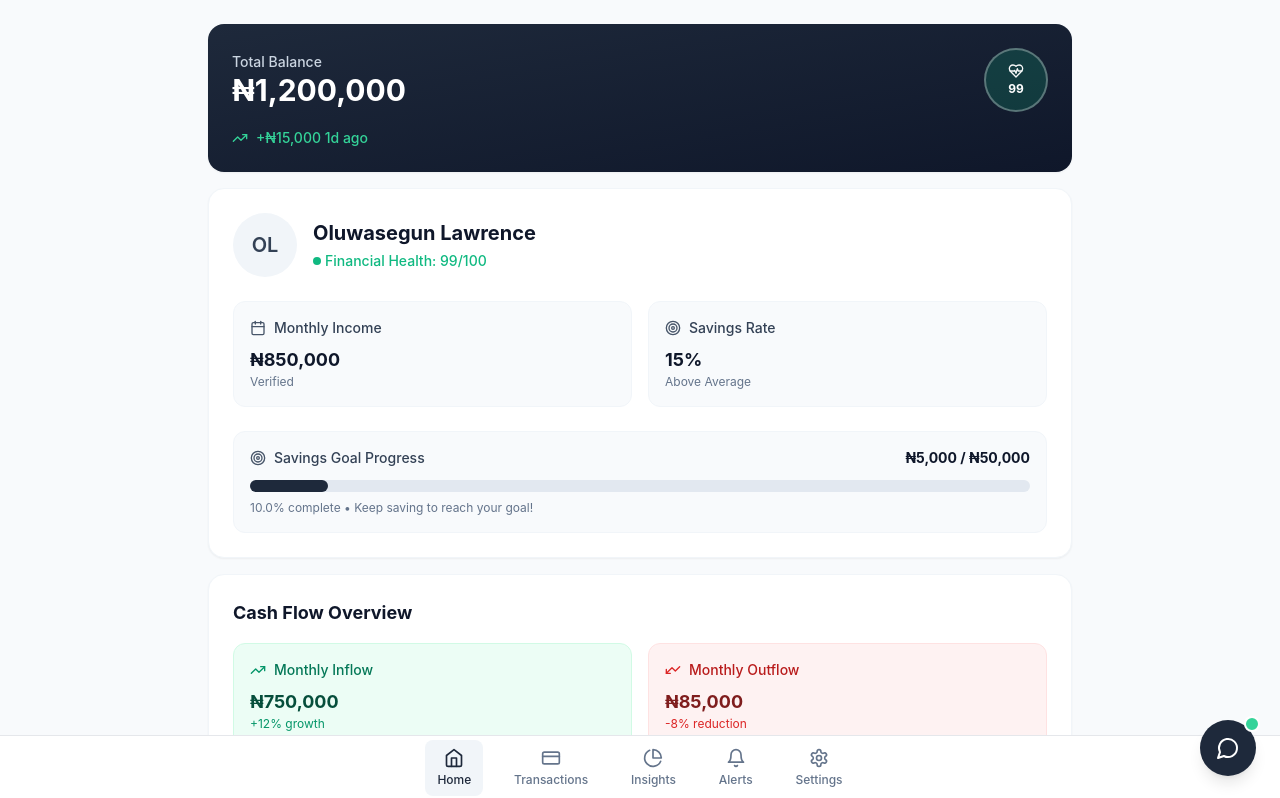
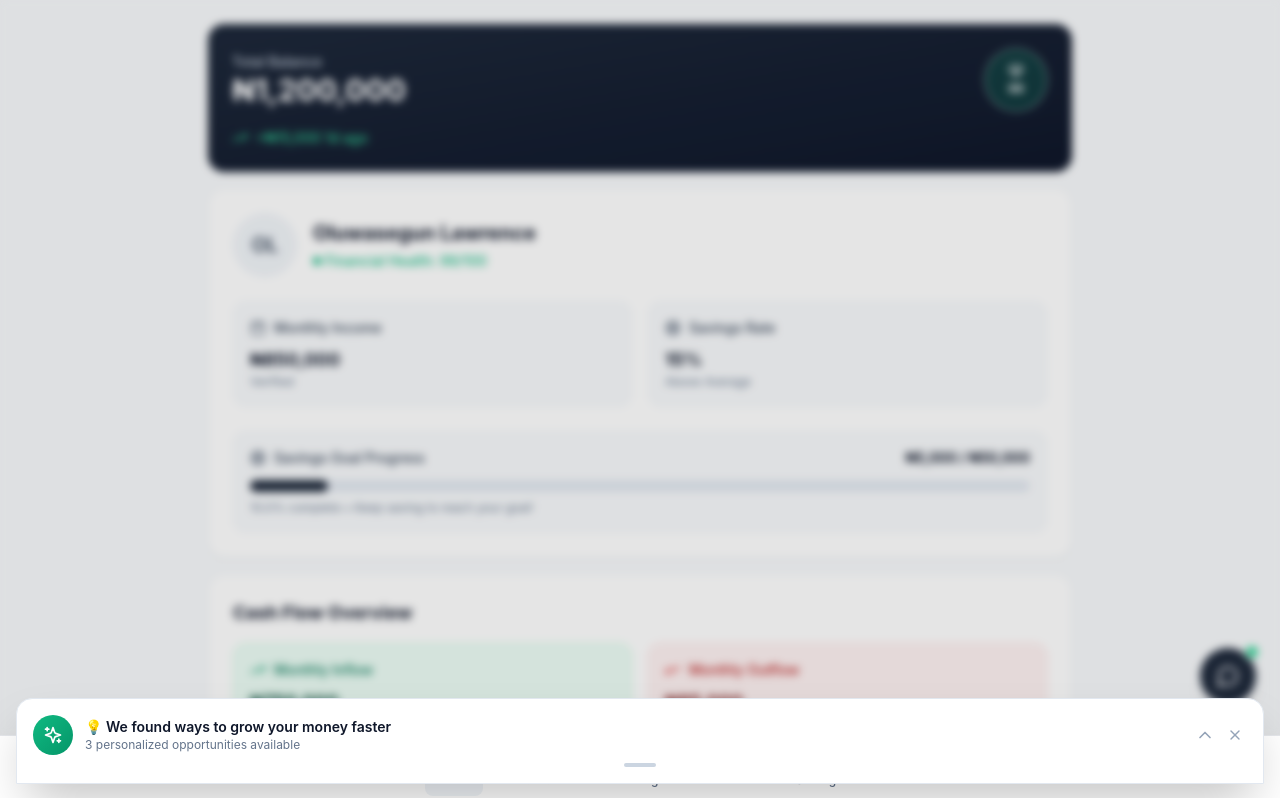
Before and after one commit to Hrhcoolshegs/OmnisAIRecommendation, a React (Vite) app: page / in a window 1280 px wide. Shown: the top 798 px of the page. Built offline with nearby package versions, Linux system fonts and the light colour scheme.

Commit message:
Add Smart Banner Notification System

```diff
--- a/src/App.tsx
+++ b/src/App.tsx
@@ -11,6 +11,7 @@ import RecommendationModal from './components/RecommendationModal';
 import TransactionModal from './components/TransactionModal';
 import FeedbackModal from './components/FeedbackModal';
 import Dashboard from './components/Dashboard';
+import SmartBanner from './components/SmartBanner';
 import { dummyUser, flexibleSavingsRecommendation } from './data/userData';
 import { TransactionResult } from './types/user';
 
@@ -118,6 +119,14 @@ export default function App() {
           />
         )}
 
+        {/* Smart Banner Notification */}
+        {activeTab === 'home' && (
+          <SmartBanner
+            onApplyRecommendation={handleApplyRecommendation}
+            onViewRecommendation={handleViewRecommendation}
+          />
+        )}
+
         {/* Bottom Navigation */}
         <BottomNavigation activeTab={activeTab} onTabChange={setActiveTab} />
 
--- a/src/components/ChatBubble.tsx
+++ b/src/components/ChatBubble.tsx
@@ -278,10 +278,10 @@ export default function ChatBubble({ message, onViewRecommendation }: ChatBubble
 
       {/* Main Chat Bubble */}
       {!showChatPanel && (
-        <div className={`fixed z-50 transition-all duration-300 ease-out ${
+        <div className={`fixed z-40 transition-all duration-300 ease-out ${
           isExpanded
-            ? 'bottom-4 right-4 left-4 lg:left-auto lg:max-w-sm lg:min-w-80'
-            : 'bottom-6 right-4 lg:right-6'
+            ? 'bottom-20 right-4 left-4 lg:left-auto lg:max-w-sm lg:min-w-80'
+            : 'bottom-24 right-4 lg:right-6'
         }`}>
 
           {!isExpanded ? (
--- /dev/null
+++ b/src/components/SmartBanner.tsx
@@ -0,0 +1,259 @@
+import React, { useState, useEffect, useRef } from 'react';
+import { ChevronUp, ChevronDown, X, Sparkles, TrendingUp } from 'lucide-react';
+
+interface SmartBannerProps {
+  onApplyRecommendation: (recommendationId: string) => void;
+  onViewRecommendation: () => void;
+}
+
+export default function SmartBanner({ onApplyRecommendation, onViewRecommendation }: SmartBannerProps) {
+  const [isVisible, setIsVisible] = useState(false);
+  const [isExpanded, setIsExpanded] = useState(false);
+  const [isDismissed, setIsDismissed] = useState(false);
+  const [touchStart, setTouchStart] = useState<number | null>(null);
+  const [touchEnd, setTouchEnd] = useState<number | null>(null);
+  const bannerRef = useRef<HTMLDivElement>(null);
+  const timeoutRef = useRef<NodeJS.Timeout | null>(null);
+
+  // Show banner after 3 seconds
+  useEffect(() => {
+    const timer = setTimeout(() => {
+      if (!isDismissed) {
+        setIsVisible(true);
+      }
+    }, 3000);
+
+    return () => clearTimeout(timer);
+  }, [isDismissed]);
+
+  // Auto-dismiss after 30 seconds if no interaction
+  useEffect(() => {
+    if (isVisible && !isExpanded) {
+      timeoutRef.current = setTimeout(() => {
+        handleDismiss();
+      }, 30000);
+    }
+
+    return () => {
+      if (timeoutRef.current) {
+        clearTimeout(timeoutRef.current);
+      }
+    };
+  }, [isVisible, isExpanded]);
+
+  // Clear auto-dismiss timer when user interacts
+  const clearAutoDismiss = () => {
+    if (timeoutRef.current) {
+      clearTimeout(timeoutRef.current);
+      timeoutRef.current = null;
+    }
+  };
+
+  const handleDismiss = () => {
+    setIsVisible(false);
+    setIsDismissed(true);
+    clearAutoDismiss();
+  };
+
+  const handleExpand = () => {
+    setIsExpanded(true);
+    clearAutoDismiss();
+  };
+
+  const handleCollapse = () => {
+    setIsExpanded(false);
+  };
+
+  const handleTouchStart = (e: React.TouchEvent) => {
+    setTouchEnd(null);
+    setTouchStart(e.targetTouches[0].clientY);
+    clearAutoDismiss();
+  };
+
+  const handleTouchMove = (e: React.TouchEvent) => {
+    setTouchEnd(e.targetTouches[0].clientY);
+  };
+
+  const handleTouchEnd = () => {
+    if (!touchStart || !touchEnd) return;
+
+    const distance = touchStart - touchEnd;
+    const isUpSwipe = distance > 50;
+    const isDownSwipe = distance < -50;
+
+    if (isUpSwipe && !isExpanded) {
+      handleExpand();
+    } else if (isDownSwipe) {
+      if (isExpanded) {
+        handleCollapse();
+      } else {
+        handleDismiss();
+      }
+    }
+  };
+
+  const handleApplyNow = () => {
+    onApplyRecommendation('flexible-savings');
+    handleDismiss();
+  };
+
+  const handleViewMore = () => {
+    onViewRecommendation();
+    handleDismiss();
+  };
+
+  if (!isVisible) return null;
+
+  return (
+    <>
+      {/* Backdrop */}
+      <div className="fixed inset-0 bg-black bg-opacity-10 backdrop-blur-sm z-40 pointer-events-none" />
+
+      {/* Banner */}
+      <div
+        ref={bannerRef}
+        className={`fixed bottom-0 left-0 right-0 z-50 transition-all duration-500 ease-out ${
+          isVisible ? 'translate-y-0' : 'translate-y-full'
+        }`}
+        style={{
+          animation: isVisible ? 'slideUpBounce 0.6s ease-out' : undefined
+        }}
+        onTouchStart={handleTouchStart}
+        onTouchMove={handleTouchMove}
+        onTouchEnd={handleTouchEnd}
+      >
+        <div className="mx-4 mb-4">
+          <div className={`bg-white rounded-t-2xl shadow-2xl border border-slate-200 transition-all duration-300 ${
+            isExpanded ? 'rounded-b-2xl' : 'rounded-b-none'
+          }`}>
+
+            {/* Collapsed State */}
+            {!isExpanded && (
+              <div
+                className="p-4 cursor-pointer"
+                onClick={handleExpand}
+              >
+                <div className="flex items-center justify-between">
+                  <div className="flex items-center space-x-3">
+                    <div className="w-10 h-10 bg-gradient-to-br from-emerald-500 to-emerald-600 rounded-full flex items-center justify-center">
+                      <Sparkles className="w-5 h-5 text-white" />
+                    </div>
+                    <div>
+                      <p className="text-slate-900 font-semibold text-sm">💡 We found ways to grow your money faster</p>
+                      <p className="text-slate-500 text-xs">3 personalized opportunities available</p>
+                    </div>
+                  </div>
+                  <div className="flex items-center space-x-2">
+                    <ChevronUp className="w-5 h-5 text-slate-400" />
+                    <button
+                      onClick={(e) => {
+                        e.stopPropagation();
+                        handleDismiss();
+                      }}
+                      className="p-1 hover:bg-slate-100 rounded-full transition-colors duration-200"
+                    >
+                      <X className="w-4 h-4 text-slate-400" />
+                    </button>
+                  </div>
+                </div>
+
+                {/* Swipe Indicator */}
+                <div className="flex justify-center mt-2">
+                  <div className="w-8 h-1 bg-slate-300 rounded-full" />
+                </div>
+              </div>
+            )}
+
+            {/* Expanded State */}
+            {isExpanded && (
+              <div className="p-6">
+                {/* Header */}
+                <div className="flex items-center justify-between mb-4">
+                  <div className="flex items-center space-x-3">
+                    <div className="w-12 h-12 bg-gradient-to-br from-emerald-500 to-emerald-600 rounded-full flex items-center justify-center">
+                      <TrendingUp className="w-6 h-6 text-white" />
+                    </div>
+                    <div>
+                      <h3 className="text-slate-900 font-bold text-lg">High-Yield Savings Account</h3>
+                      <p className="text-emerald-600 text-sm font-medium">Earn 12% APY on your balance</p>
+                    </div>
+                  </div>
+                  <div className="flex items-center space-x-2">
+                    <button
+                      onClick={handleCollapse}
+                      className="p-2 hover:bg-slate-100 rounded-full transition-colors duration-200"
+                    >
+                      <ChevronDown className="w-5 h-5 text-slate-400" />
+                    </button>
+                    <button
+                      onClick={handleDismiss}
+                      className="p-2 hover:bg-slate-100 rounded-full transition-colors duration-200"
+                    >
+                      <X className="w-4 h-4 text-slate-400" />
+                    </button>
+                  </div>
+                </div>
+
+                {/* Content */}
+                <div className="mb-4">
+                  <p className="text-slate-700 text-sm leading-relaxed mb-3">
+                    Based on your recent ₦15,000 deposit and excellent financial health score,
+                    you could earn an extra ₦1,800 annually with our flexible savings plan.
+                  </p>
+
+                  <div className="bg-emerald-50 border border-emerald-200 rounded-lg p-3">
+                    <div className="flex items-center space-x-2 mb-1">
+                      <div className="w-2 h-2 bg-emerald-500 rounded-full" />
+                      <span className="text-emerald-800 text-xs font-medium">Smart Recommendation</span>
+                    </div>
+                    <p className="text-emerald-700 text-xs">
+                      Start with ₦5,000 minimum • No lock-in period • Withdraw anytime
+                    </p>
+                  </div>
+                </div>
+
+                {/* Action Buttons */}
+                <div className="flex space-x-3">
+                  <button
+                    onClick={handleViewMore}
+                    className="flex-1 bg-slate-100 text-slate-700 py-3 px-4 rounded-xl font-semibold text-sm transition-all duration-300 hover:bg-slate-200"
+                  >
+                    Tell me more
+                  </button>
+                  <button
+                    onClick={handleApplyNow}
+                    className="flex-1 bg-slate-800 text-white py-3 px-4 rounded-xl font-semibold text-sm transition-all duration-300 hover:bg-slate-900 hover:shadow-lg transform hover:scale-105 active:scale-95"
+                  >
+                    Apply Now
+                  </button>
+                </div>
+
+                {/* Swipe Indicator */}
+                <div className="flex justify-center mt-4">
+                  <div className="w-8 h-1 bg-slate-300 rounded-full" />
+                </div>
+              </div>
+            )}
+          </div>
+        </div>
+      </div>
+
+      <style jsx>{`
+        @keyframes slideUpBounce {
+          0% {
+            transform: translateY(100%);
+            opacity: 0;
+          }
+          70% {
+            transform: translateY(-10px);
+            opacity: 1;
+          }
+          100% {
+            transform: translateY(0);
+            opacity: 1;
+          }
+        }
+      `}</style>
+    </>
+  );
+}
--- a/src/index.css
+++ b/src/index.css
@@ -67,3 +67,19 @@
 .overflow-y-auto::-webkit-scrollbar-thumb:hover {
   background: #94a3b8;
 }
+
+/* Smart Banner Animation */
+@keyframes slideUpBounce {
+  0% {
+    transform: translateY(100%);
+    opacity: 0;
+  }
+  70% {
+    transform: translateY(-10px);
+    opacity: 1;
+  }
+  100% {
+    transform: translateY(0);
+    opacity: 1;
+  }
+}
```
